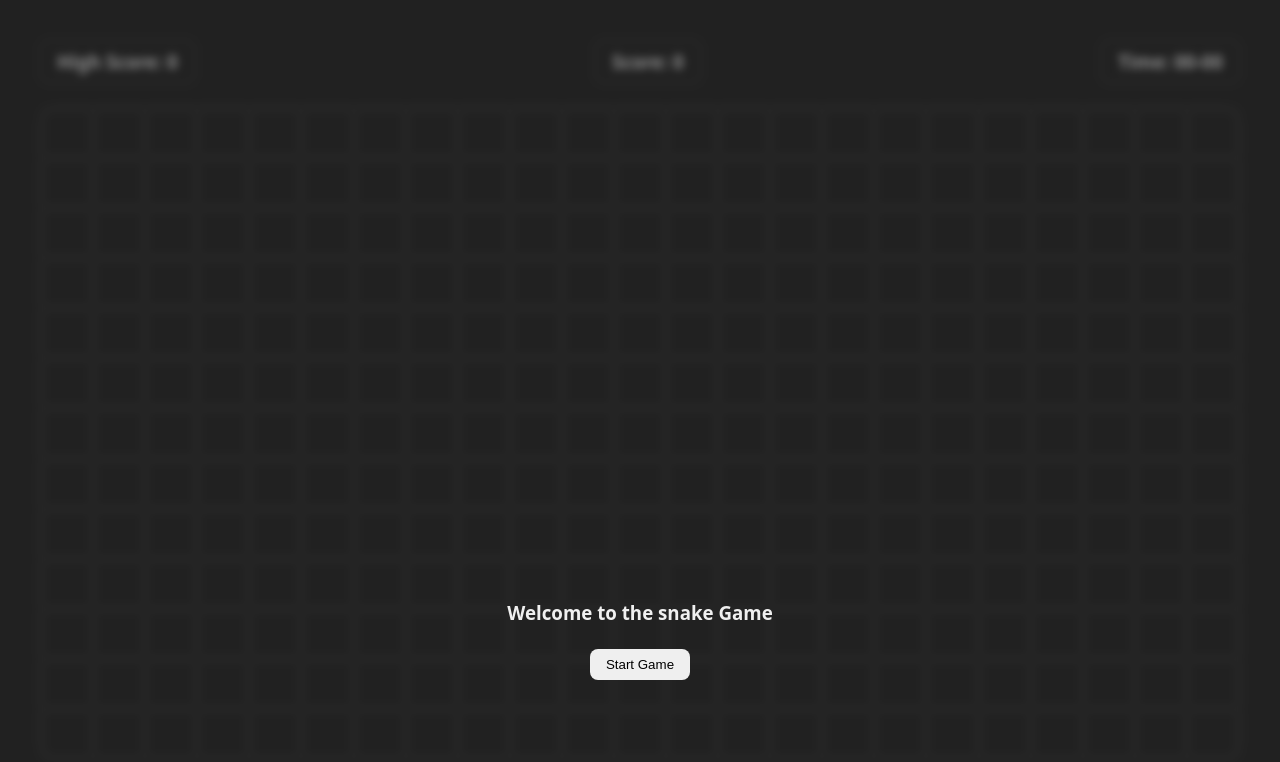
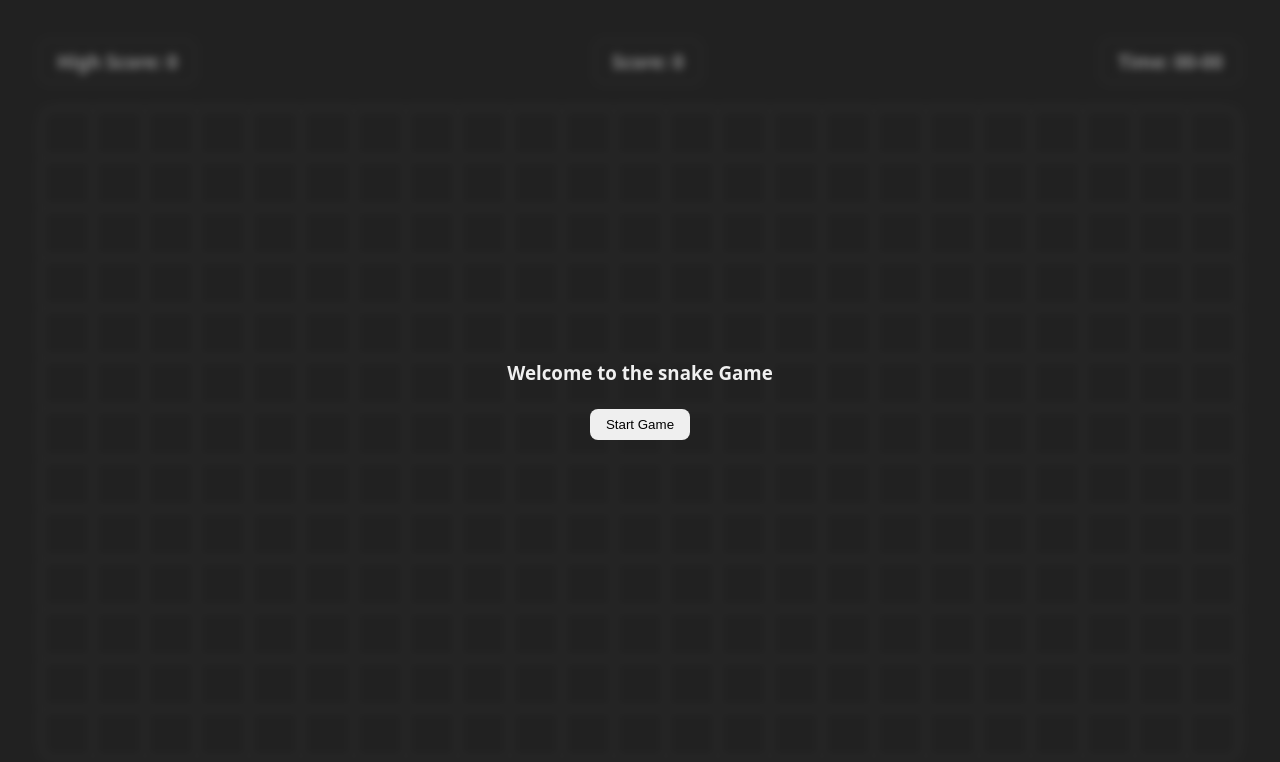
Before and after one commit to Arasad002/Snake-game, a plain HTML site: page index.html in a window 1280 px wide. Drawn offline with Linux system fonts and the light colour scheme.

Commit message:
First commit

```diff
--- a/style.css
+++ b/style.css
@@ -111,10 +111,10 @@ section .infos {
 }
 
 .modal {
-    height: 100vw;
+    height: 100%;
     width: 100vw;
-    position: fixed;
-    top: 0;
+    position: absolute;
+    top: 0%;
     background-color: #35353587;
     backdrop-filter: blur(4px);
     display: flex;
```
